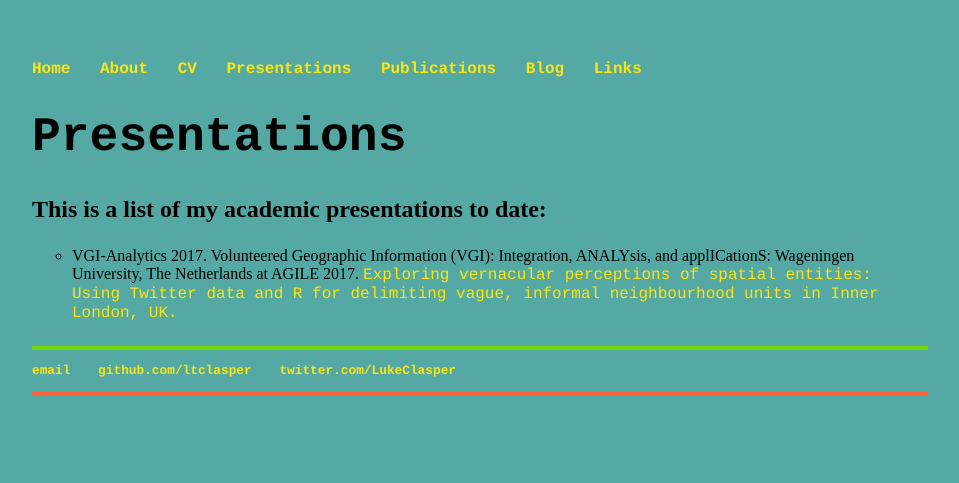
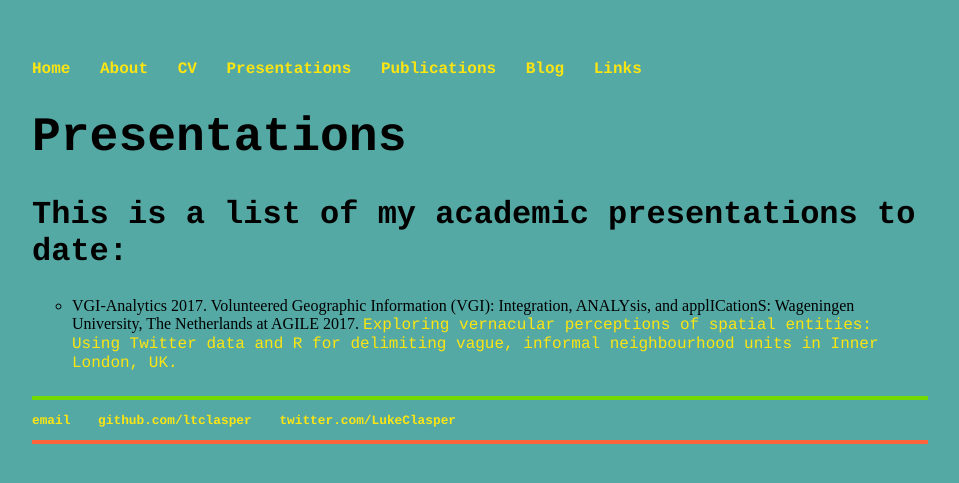
Before and after one commit to ltclasper/ltclasper.github.io, a Jekyll site: the page built from presentations/index.html, in a window 1280 px wide. Shown: the top 483 px of the page, without its empty margins (160-1119 px from the left). Built offline with Jekyll 4.4.1, drawn with Linux system fonts in a browser that asks for light colours.

Commit message:
Update main.css

```diff
--- a/css/main.css
+++ b/css/main.css
@@ -25,14 +25,18 @@ h1 {
     font-size: 3em;
     font-family:"Courier", Courier, monospace;
 }
+h2 {
+    font-size: 2em;
+    font-family:"Courier", Courier, monospace;
+}
+
 p {
     font-size: 1.5em;
     line-height: 1.4em;
     color: #000000;
     font-family:"Courier", Courier, monospace;
+}
 
-
-}
 footer {
     border-top: 4px solid #72D903;
     font-size: .8em;
```
